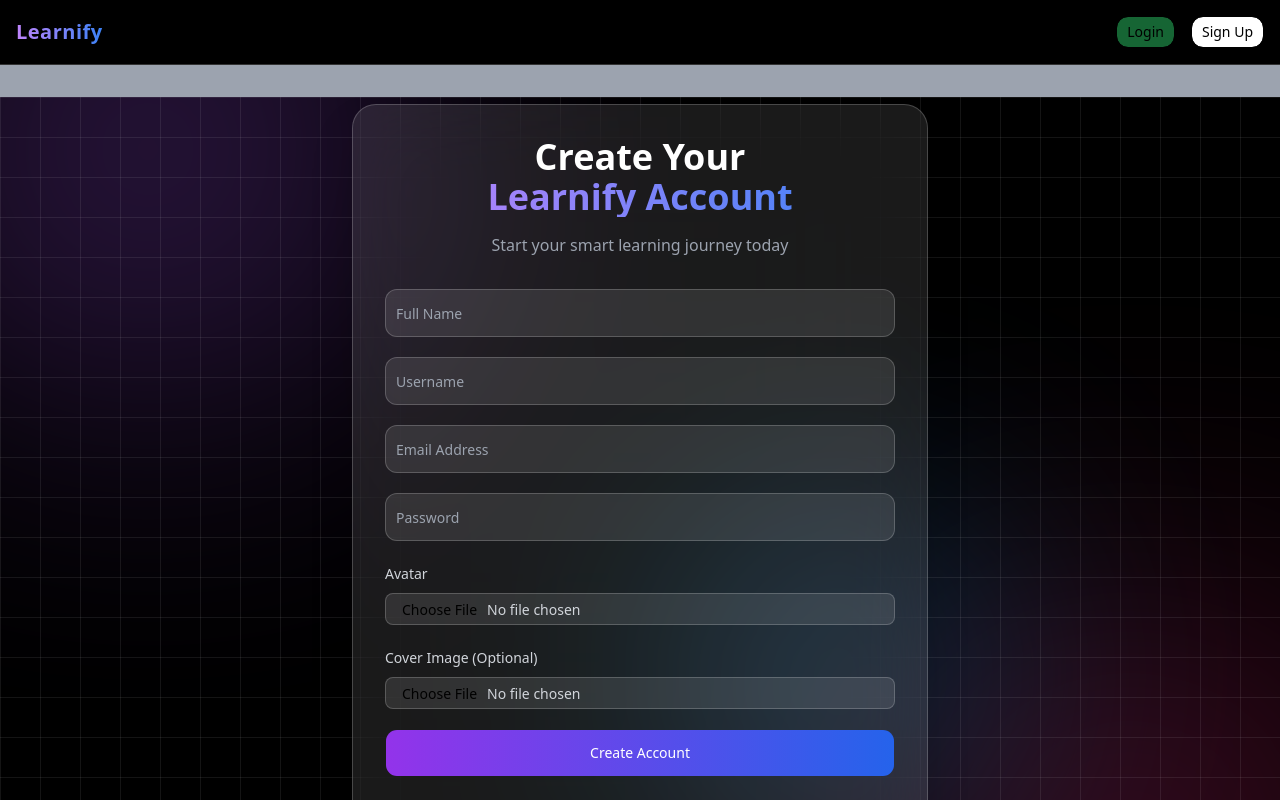
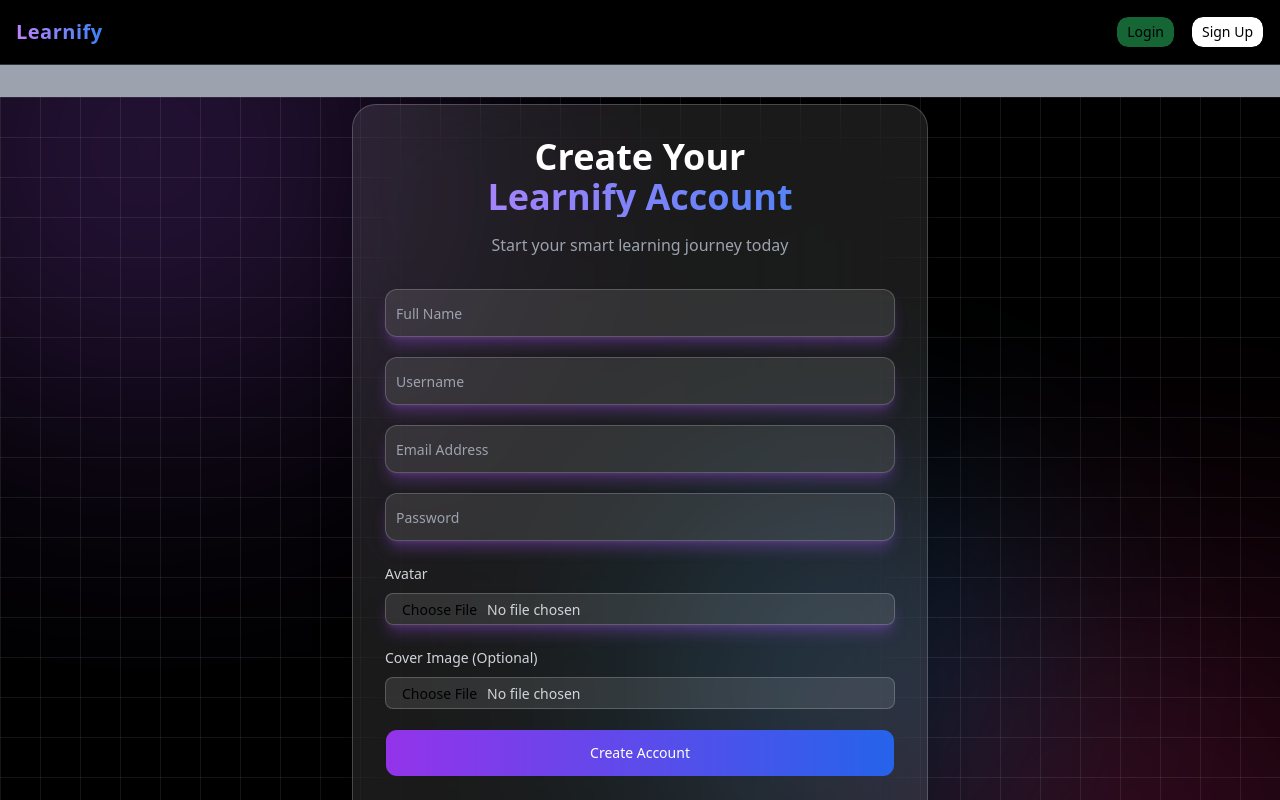
Before and after one commit to Simran-Dhyani/VideoTube_project, a React app in the folder frontend/: page /signup in a window 1280 px wide. Shown: the top 800 px of the page. Built offline with nearby package versions, Linux system fonts and the light colour scheme; no server answers; the HTML template or start-up script is replaced by a standard one.

Commit message:
added ai quiz generation

```diff
--- a/frontend/src/components/Dashboard/VideoCard.jsx
+++ b/frontend/src/components/Dashboard/VideoCard.jsx
@@ -6,6 +6,9 @@ function VideoCard({ video }) {
   return (
     <Link
    to={`/watch/${video.id.videoId}`}
+    state={{
+    videoTitle: video.snippet.title,
+    }}
      >
 
     <motion.div
--- a/frontend/src/components/login.jsx
+++ b/frontend/src/components/login.jsx
@@ -121,9 +121,9 @@ function Login() {
                   text-5xl
                   font-bold
                   bg-gradient-to-r
-                  from-purple-400
-                  via-pink-400
-                  to-blue-400
+                  from-purple-800
+                  to-pink-600
+
                   bg-clip-text
                   text-transparent
                 "
@@ -182,6 +182,11 @@ function Login() {
                     rounded-xl
                     focus:ring-2
                     focus:ring-purple-500
+                    hover:[1.02]
+                  transition-all
+                  duration-300
+                  shadow-lg
+                  shadow-purple-500/30
                   "
                   {...register("email", {
                     required: "Email is required",
@@ -221,6 +226,11 @@ function Login() {
                     rounded-xl
                     focus:ring-2
                     focus:ring-purple-500
+                    hover:[1.02]
+                     transition-all
+                     duration-300
+                    shadow-lg
+                    shadow-purple-500/30
                   "
                   {...register("password", {
                     required: "Password is required",
@@ -243,9 +253,10 @@ function Login() {
                   rounded-xl
                   font-semibold
                   bg-gradient-to-r
-                  from-purple-600
-                  via-pink-500
-                  to-blue-500
+                  from-purple-800
+                  to-pink-600
+                  border-black
+
                   hover:scale-[1.02]
                   transition-all
                   duration-300
--- a/frontend/src/components/signup.jsx
+++ b/frontend/src/components/signup.jsx
@@ -124,7 +124,16 @@ function SignUp() {
 
             <Input
               placeholder="Full Name"
-              className="h-12 rounded-xl bg-white/10 border-white/20 text-white placeholder:text-gray-400"
+              className="
+              h-12 rounded-xl bg-white/10 border-white/20 text-white placeholder:text-gray-400
+               focus:ring-2
+                    focus:ring-purple-500
+                    hover:[1.02]
+                     transition-all
+                     duration-300
+                    shadow-lg
+                    shadow-purple-500/30
+              "
               {...register("fullname", {
                 required: "Full name is required",
               })}
@@ -132,7 +141,16 @@ function SignUp() {
 
             <Input
               placeholder="Username"
-              className="h-12 rounded-xl bg-white/10 border-white/20 text-white placeholder:text-gray-400"
+              className="
+              h-12 rounded-xl bg-white/10 border-white/20 text-white placeholder:text-gray-400
+               focus:ring-2
+                    focus:ring-purple-500
+                    hover:[1.02]
+                     transition-all
+                     duration-300
+                    shadow-lg
+                    shadow-purple-500/30
+              "
               {...register("username", {
                 required: "Username is required",
               })}
@@ -141,7 +159,15 @@ function SignUp() {
             <Input
               type="email"
               placeholder="Email Address"
-              className="h-12 rounded-xl bg-white/10 border-white/20 text-white placeholder:text-gray-400"
+              className="
+              h-12 rounded-xl bg-white/10 border-white/20 text-white placeholder:text-gray-400
+               focus:ring-2
+                    focus:ring-purple-500
+                    hover:[1.02]
+                     transition-all
+                     duration-300
+                    shadow-lg
+                    shadow-purple-500/30"
               {...register("email", {
                 required: "Email is required",
               })}
@@ -150,7 +176,15 @@ function SignUp() {
             <Input
               type="password"
               placeholder="Password"
-              className="h-12 rounded-xl bg-white/10 border-white/20 text-white placeholder:text-gray-400"
+              className="
+              h-12 rounded-xl bg-white/10 border-white/20 text-white placeholder:text-gray-400
+               focus:ring-2
+                    focus:ring-purple-500
+                    hover:[1.02]
+                     transition-all
+                     duration-300
+                    shadow-lg
+                    shadow-purple-500/30"
               {...register("password", {
                 required: "Password is required",
               })}
@@ -164,7 +198,16 @@ function SignUp() {
               <Input
                 type="file"
                 accept="image/*"
-                className="mt-2 bg-white/10 border-white/20 text-gray-300"
+                className="
+                mt-2 bg-white/10 border-white/20 text-gray-300
+                 focus:ring-2
+                    focus:ring-purple-500
+                    hover:[1.02]
+                     transition-all
+                     duration-300
+                    shadow-lg
+                    shadow-purple-500/30
+                "
                 {...register("avatar", {
                   required: "Avatar is required",
                 })}
--- a/frontend/src/pages/Dashboard.jsx
+++ b/frontend/src/pages/Dashboard.jsx
@@ -11,9 +11,9 @@ function Dashboard() {
   const [videos,setVideos]=useState([])
   const [searchQuery,setSearchQuery]=useState("")
   const getVideos=async()=>{
-    const query=searchQuery || "web development"
-    const data=await fetchVideos(query)
-    setVideos(data)
+  const query=searchQuery || "web development"
+  const data=await fetchVideos(query)
+  setVideos(data)
   }
 
   useEffect(()=>{
--- a/frontend/src/pages/MyNotes.jsx
+++ b/frontend/src/pages/MyNotes.jsx
@@ -125,6 +125,9 @@ return ( <div className="min-h-screen bg-gradient-to-br from-slate-50 via-purple
 
               <Link
                 to={`/watch/${video._id}`}
+                state={{
+                videoTitle: video.videoTitle,
+                }}
                 className="
                 flex
                 justify-center
--- /dev/null
+++ b/frontend/src/services/aiQuizService.js
@@ -0,0 +1,17 @@
+import axios from "axios";
+const API=import.meta.env.VITE_API_URL;
+export const generateQuiz= async ({notes,videoTitle}) => {
+  const response = await axios.post(
+    `${API}/api/v1/ai/generate-quiz`,
+    {
+        notes,
+        videoTitle
+    },
+    {
+      withCredentials: true,
+
+    }
+  );
+
+  return response.data.quiz;
+};
--- a/frontend/src/services/noteService.js
+++ b/frontend/src/services/noteService.js
@@ -1,11 +1,13 @@
 import axios from "axios";
 const API=import.meta.env.VITE_API_URL;
-export const saveNotes=async(videoId,content)=>{
+export const saveNotes=async({videoId,content,videoTitle,})=>{
+    console.log("TITLE =", videoTitle);
     const response=await axios.post(
          `${API}/api/v1/notes`,
          {
             videoId,
             content,
+            videoTitle
          },
          {
             withCredentials:true,
```
Also changed, not shown: frontend/src/pages/Watch.jsx (+108 -16 lines).
